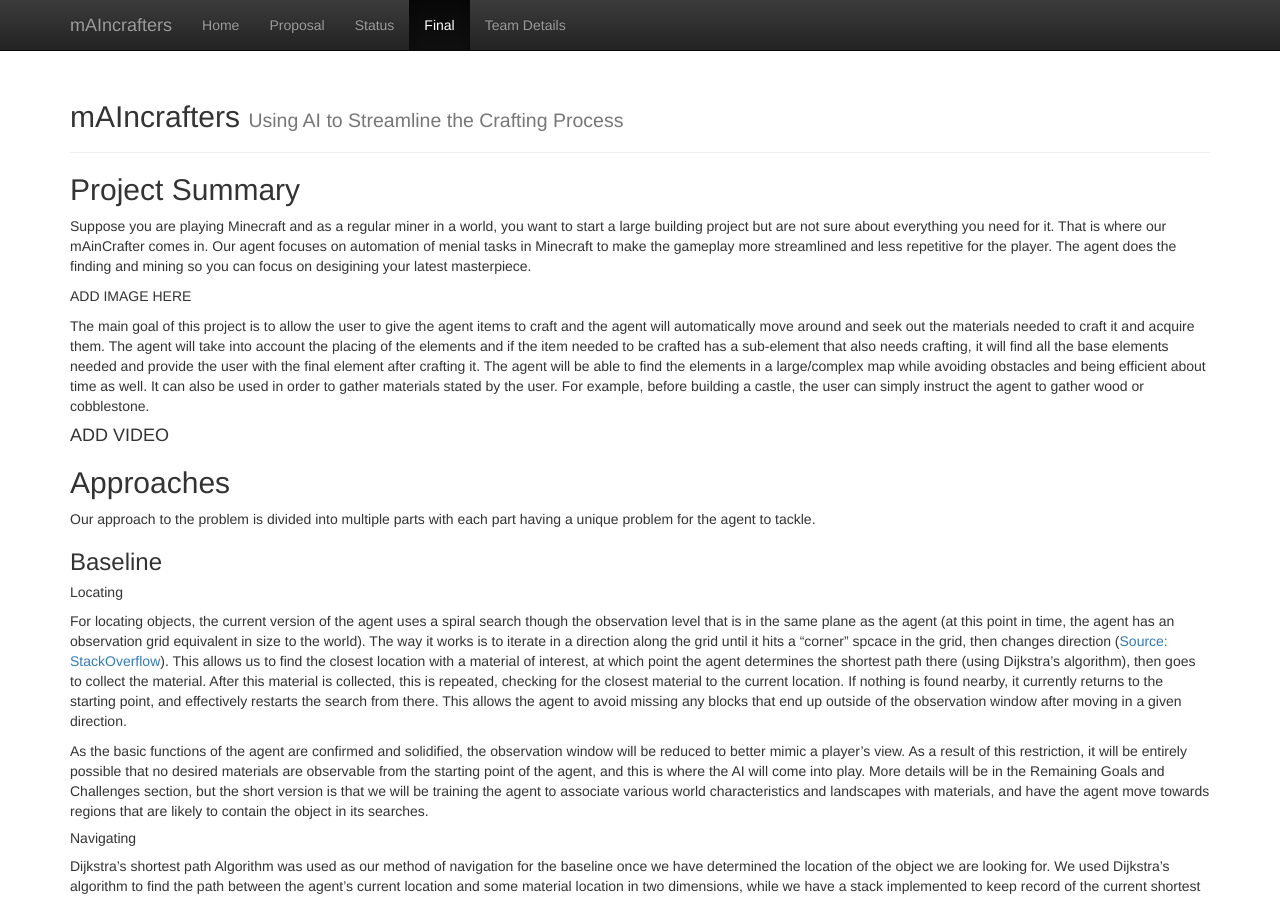
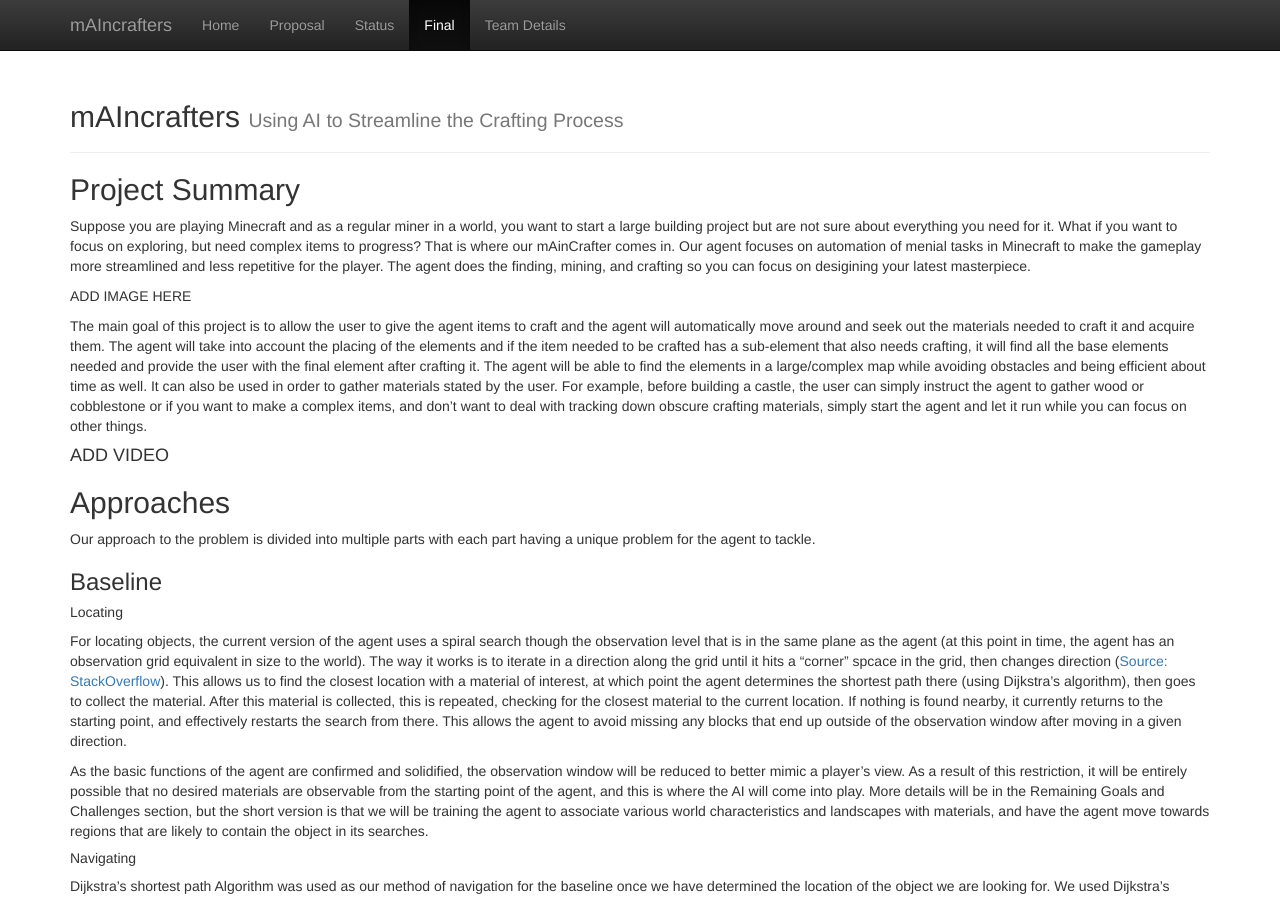
Before and after one commit to dheyay/mAIncrafters, a Jekyll site: the page built from docs/final.md, in a window 1280 px wide and 900 px high. Built offline with Jekyll 4.4.1, drawn with Linux system fonts in a browser that asks for light colours.

Commit message:
Update final.md

```diff
--- a/docs/final.md
+++ b/docs/final.md
@@ -4,12 +4,12 @@
 ---
 
 ## Project Summary
-Suppose you are playing Minecraft and as a regular miner in a world, you want to start a large building project but are not sure about everything you need for it. That is where our mAinCrafter comes in. Our agent focuses on automation of menial tasks in Minecraft to make the gameplay more streamlined and less repetitive for the player. The agent does the finding and mining so you can focus on desigining your latest masterpiece.
+Suppose you are playing Minecraft and as a regular miner in a world, you want to start a large building project but are not sure about everything you need for it. What if you want to focus on exploring, but need complex items to progress? That is where our mAinCrafter comes in. Our agent focuses on automation of menial tasks in Minecraft to make the gameplay more streamlined and less repetitive for the player. The agent does the finding, mining, and crafting so you can focus on desigining your latest masterpiece.
 
 ADD IMAGE HERE
 
 The main goal of this project is to allow the user to give the agent items to craft and the agent will automatically move around and seek out the materials needed to craft it and acquire them. The agent will take into account the placing of the elements and if the item needed to be crafted has a sub-element that also needs crafting, it will find all the base elements needed and provide the user with the final element after crafting it. The agent will be able to find the elements in a large/complex map while avoiding obstacles and being efficient about time as well. It can also be used in order to gather materials stated by the user.
-For example, before building a castle, the user can simply instruct the agent to gather wood or cobblestone.
+For example, before building a castle, the user can simply instruct the agent to gather wood or cobblestone or if you want to make a complex items, and don't want to deal with tracking down obscure crafting materials, simply start the agent and let it run while you can focus on other things.
 
 #### ADD VIDEO
 
```
